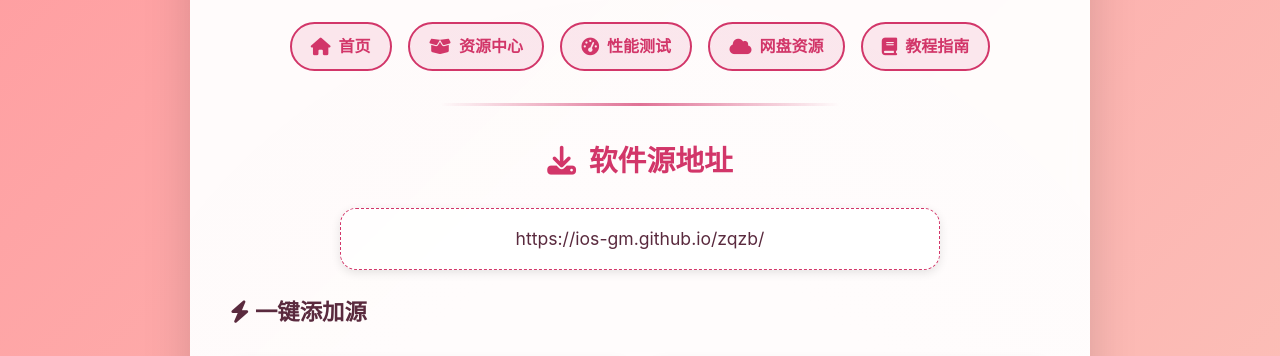
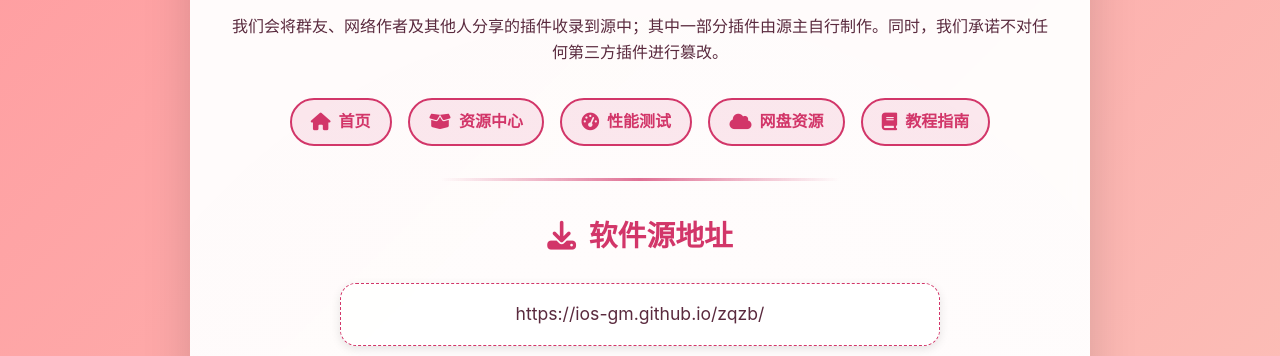
Before and after one commit to AD-iOS/zqzb, a plain HTML site: page index.html in a window 1280 px wide. Shown: the part 328-684 px from the top of the page. Drawn offline with nearby package versions, Linux system fonts and the light colour scheme.

Commit message:
Auto-update 2025-08-10 16:14

```diff
--- a/index.html
+++ b/index.html
@@ -465,10 +465,13 @@
             <div class="logo animate__animated animate__bounceIn">
                 <i class="fas fa-mobile-alt"></i>
             </div>
-            <h1 class="animate__animated animate__fadeIn">iOS-AD Repo源</h1>
+            <h1
+class="animate__animated animate__fadeIn">iOS-AD Repo源</h1>
             <h2 class="animate__animated animate__fadeIn animate-delay-1">
                 <i class="fas fa-star"></i> 越狱资源一站式中心
             </h2>
+            <p
+class="animate__animated animate__fadeIn">我们会将群友、网络作者及其他人分享的插件收录到源中；其中一部分插件由源主自行制作。同时，我们承诺不对任何第三方插件进行篡改。</p>
         </header>
 
         <div class="nav-links animate__animated animate__fadeIn">
```
Also changed, not shown: 4 other files.
